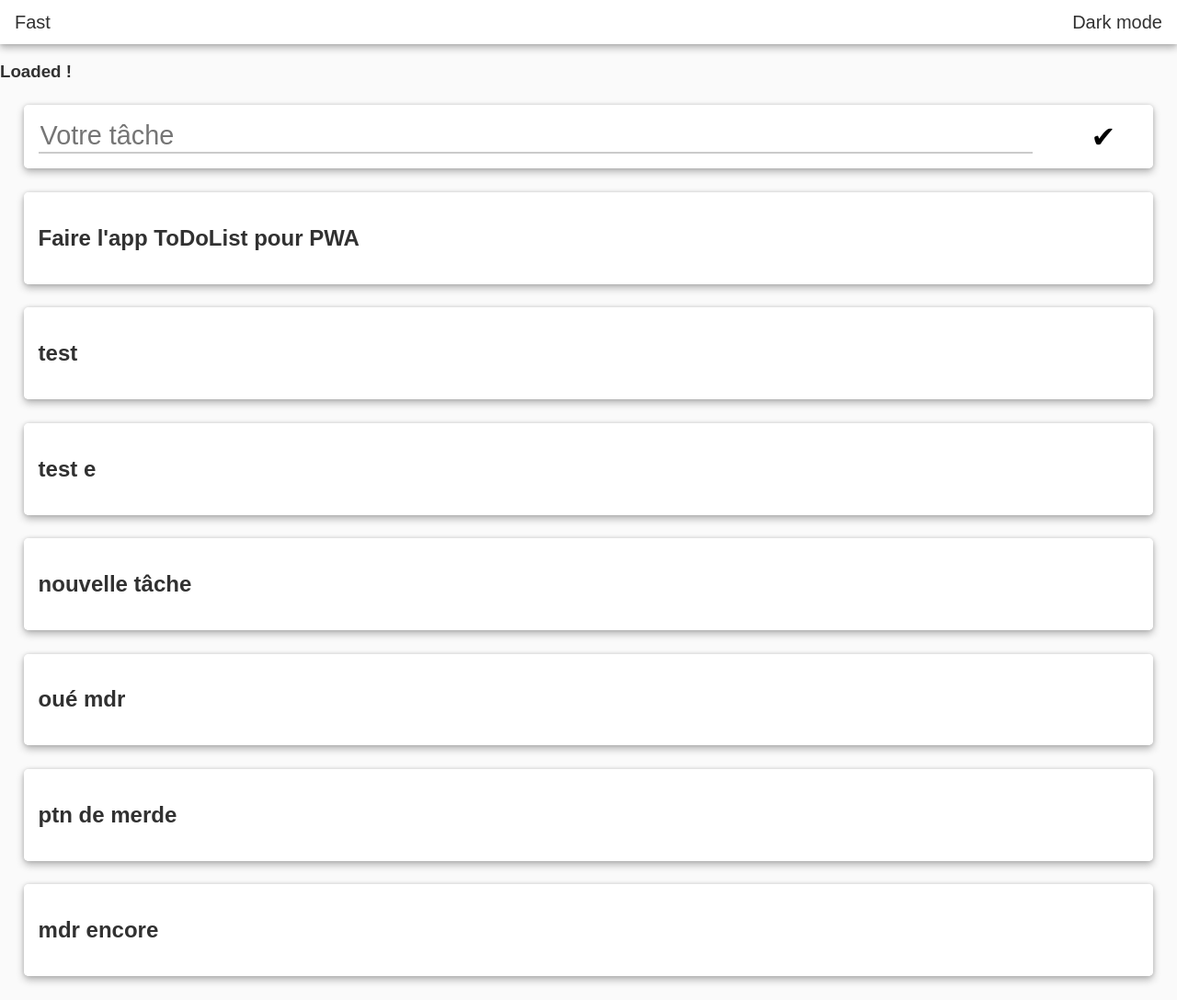
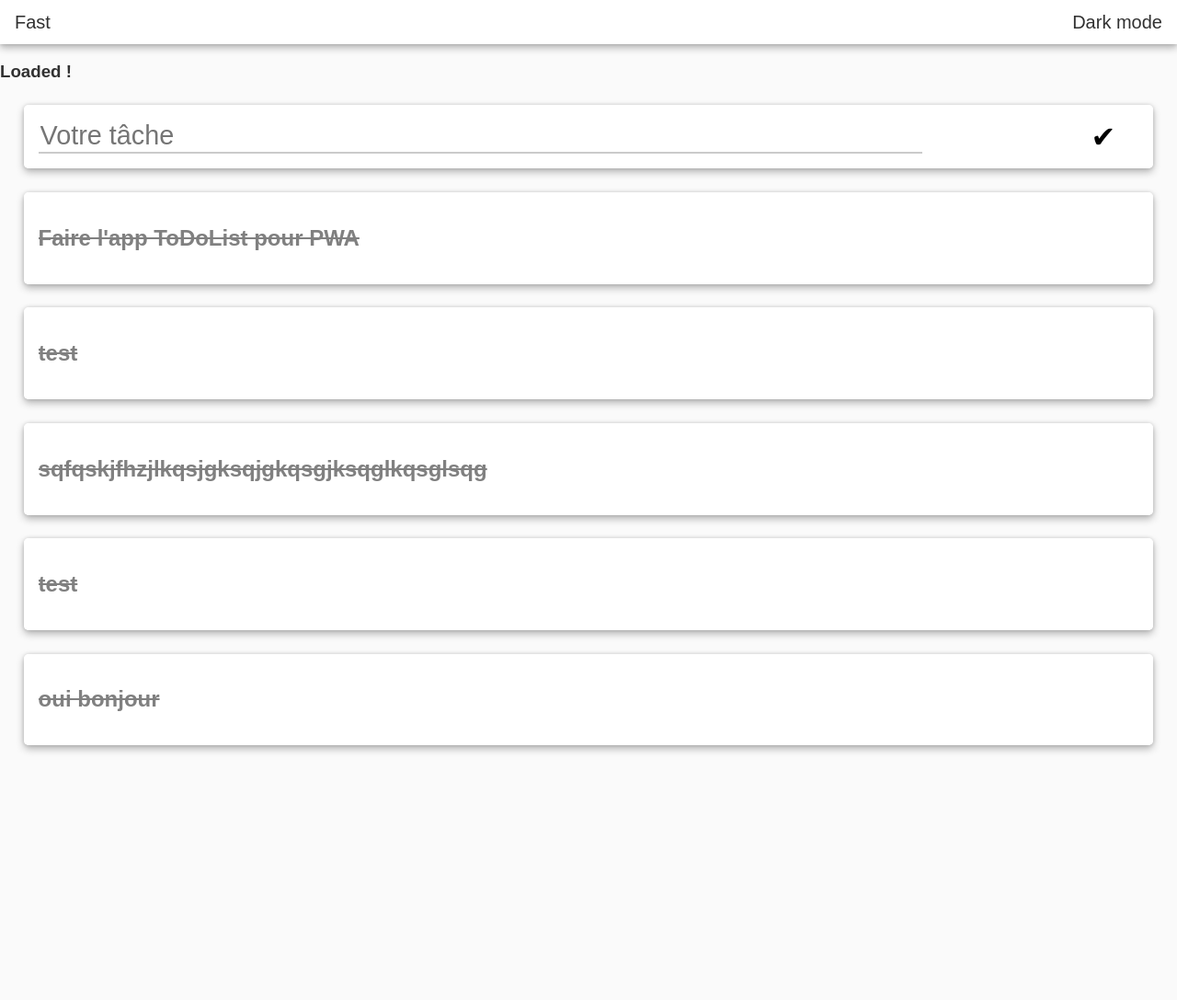
Before and after one commit to Rolloen/ToDoListPWA, a website with bundled scripts: page index.html in a window 1280 px wide. Shown: the whole page at 92% size. After the commit the page ends 836 px from the top, so only its background shows below. Built offline with nearby package versions, Linux system fonts and the light colour scheme.

Commit message:
added features to set tasks to done

```diff
--- a/data/todo.json
+++ b/data/todo.json
@@ -3,44 +3,27 @@
     {
       "id": 1,
       "title": "Faire l'app ToDoList pour PWA",
-      "isDone": false,
-      "order": 0
+      "isDone": true
     },
     {
-      "title": "test ",
-      "isDone": false,
-      "order": 0,
-      "id": 2
+      "id": 2,
+      "title": "test",
+      "isDone": true
     },
     {
-      "title": "test e",
-      "isDone": false,
-      "order": 0,
-      "id": 3
+      "id": 3,
+      "title": "sqfqskjfhzjlkqsjgksqjgkqsgjksqglkqsglsqg",
+      "isDone": true
     },
     {
-      "title": "nouvelle tâche",
-      "isDone": false,
-      "order": 0,
-      "id": 4
+      "id": 4,
+      "title": "test",
+      "isDone": true
     },
     {
-      "title": "oué mdr",
-      "isDone": false,
-      "order": 0,
-      "id": 5
-    },
-    {
-      "title": "ptn de merde",
-      "isDone": false,
-      "order": 0,
-      "id": 6
-    },
-    {
-      "title": "mdr encore",
-      "isDone": false,
-      "order": 0,
-      "id": 7
+      "id": 5,
+      "title": "oui bonjour",
+      "isDone": true
     }
   ]
 }
--- a/index.html
+++ b/index.html
@@ -101,9 +101,9 @@
   <script>
     if ('serviceWorker' in navigator) {
       window.addEventListener('load', function() {
-        navigator.serviceWorker.register('/service-worker.js', {
-          scope : '/'
-        });
+        // navigator.serviceWorker.register('/service-worker.js', {
+        //   scope : '/'
+        // });
       });
     } else {
       console.log('Use another cache method');
--- a/js/app.js
+++ b/js/app.js
@@ -28,8 +28,10 @@ import checkConnectivity from "./utils/connexion.js";
 
   document.addEventListener('dataChanged', addNewCard);
 
+  document.addEventListener('taskFinished', reloadACard);
+
+
   async function init() {
-    console.log('INITING');
 
     try {
 
@@ -52,9 +54,9 @@ import checkConnectivity from "./utils/connexion.js";
         const cardElement = new AppCard();
 
         cardElement.initCard(
+          item.id,
           item.title,
           item.isDone,
-          item.order,
           cardElement);
         listPage.appendChild(cardElement);
         return cardElement;
@@ -74,17 +76,35 @@ import checkConnectivity from "./utils/connexion.js";
 
       fetchData();
 
-        const cardElement = new AppCard();
+      const cardElement = new AppCard();
 
       cardElement.initCard(
+        newTask.id,
         newTask.title,
         newTask.isDone,
-        newTask.order,
         cardElement);
       listPage.appendChild(cardElement);
 
     } catch (error) {
       console.error(error);
+    }
+  }
+
+  async function reloadACard(data) {
+    console.log('reloading a card');
+    try {
+       let taskId = data.detail;
+      console.log(taskId);
+
+      let cardElem = document.querySelector(`[id="${taskId}"]`);
+      cardElem.setIsDone();
+
+
+      // cardElem.requestUpdate();
+
+    } catch (error) {
+      console.error(error);
+      return null;
     }
   }
 
@@ -108,6 +128,7 @@ import checkConnectivity from "./utils/connexion.js";
     }
   }
 
+
   init();
 
 })(document);
--- a/js/components/card/card.js
+++ b/js/components/card/card.js
@@ -4,12 +4,15 @@ import {
   css
 } from 'lit-element';
 
+import {
+  finishTask
+} from '../../utils/task.js'
 export default class AppCard extends LitElement {
   constructor() {
     super();
+    this.id = 0;
     this.title = "";
     this.isDone = false;
-    this.order = 0;
   }
 
   static get properties() {
@@ -21,13 +24,10 @@ export default class AppCard extends LitElement {
       isDone: {
         type: Boolean,
         reflect: true
-      },
-      order: {
-        type: Number,
-        reflect: true
       }
     }
   }
+
 
   static get styles() {
     return css `
@@ -47,20 +47,7 @@ export default class AppCard extends LitElement {
         display: block;
         text-decoration: none;
       }
-      .card figure {
-        position: relative;
-        min-height: 30vh;
-        padding: 0;
-        margin: 0;
-        background-color: hsla(0, 0%, 15%, 0.64);
-      }
-      .card img {
-        display: block;
-        object-fit: cover;
-        width: 100%;
-        height: 100%;
-        max-height: 40vh;
-      }
+
       .card .placeholder {
         background-repeat: no-repeat;
         background-size: cover;
@@ -74,35 +61,25 @@ export default class AppCard extends LitElement {
       .card main {
         padding: 1rem;
         background-color: var(--app-card-color);
-        transition: color 0.3s ease, background-color 0.3s ease;
       }
-      /**
-        * Persist animation using : animation-fill-mode set to forward
-        * @see https://developer.mozilla.org/en-US/docs/Web/CSS/animation-fill-mode
-        */
-      .fade {
-        -webkit-animation: fadeout 2s forwards; /* Safari and Chrome */
-        -moz-animation: fadeout 2s forwards; /* Firefox */
-        -ms-animation: fadeout 2s forwards; /* Internet Explorer */
-        -o-animation: fadeout 2s forwards; /* Opera */
-        animation: fadeout 2s forwards;
+
+      .card h1{
+        width : 80%;
+        white-space: nowrap;
+        overflow: hidden;
+        text-overflow: ellipsis;
+        cursor: pointer;
       }
-      /* Key frame animation */
-      @keyframes fadeout {
-        from { opacity: 1; }
-        to   { opacity: 0; }
+
+      .card h1:hover {
+        color: grey;
       }
-      /* Firefox */
-      @-moz-keyframes fadeout {
-        from { opacity: 1; }
-        to   { opacity: 0; }
+      .card del {
+        color: grey;
       }
-      /* Safari and Chrome */
-      @-webkit-keyframes fadeout {
-        from { opacity: 1; }
-        to   { opacity: 0; }
-      }
+
       @media (min-width: 600px) {
+
       }
       /* Wide layout: when the viewport width is bigger than 460px, layout
       changes to a wide layout. */
@@ -120,29 +97,36 @@ export default class AppCard extends LitElement {
     `;
   }
 
-  // firstUpdated() {
-  //   this.shadowRoot.querySelector('img')
-  //     .addEventListener('load', () => {
-  //       this.shadowRoot.querySelector('.placeholder')
-  //         .classList.add('fade');
-  //     });
-  // }
-
-  initCard(title, isDone, order) {
+  initCard(id, title, isDone) {
+    this.id = id;
     this.title = title;
     this.isDone = isDone;
-    this.order = order;
+  }
+
+  setIsDone() {
+    this.isDone = !this.isDone;
   }
 
   render() {
     return html `
       <article class="card">
         <main>
-          <h1>${this.title}</h1>
+          ${this.isDone
+              ? html`<h1 title="${this.title}"  @click="${this.finishTask}"><del>${this.title}</del></h1>`
+              : html`<h1 title="${this.title}"  @click="${this.finishTask}">${this.title}</h1>`
+          }
         </main>
       </article>
     `;
   }
+
+  finishTask() {
+    finishTask( {
+      'id': this.id,
+      'title' : this.title,
+      'isDone': !this.isDone
+    })
+  }
 }
 
 customElements.define('app-card', AppCard);
--- a/js/components/taskWriter/taskWriter.js
+++ b/js/components/taskWriter/taskWriter.js
@@ -45,7 +45,7 @@ export default class AppTaskWriter extends LitElement {
         transition: color 0.3s ease, background-color 0.3s ease;
       }
       .card input[type="text"] {
-        width: 90%;
+        width: 80%;
         font-size: 1.8rem;
         outline: none;
         border: none;
@@ -78,15 +78,6 @@ export default class AppTaskWriter extends LitElement {
     `;
   }
 
-  // firstUpdated() {
-  //   this.shadowRoot.querySelector('img')
-  //     .addEventListener('load', () => {
-  //       this.shadowRoot.querySelector('.placeholder')
-  //         .classList.add('fade');
-  //     });
-  // }
-
-
   render() {
     return html `
       <article class="card">
@@ -103,9 +94,9 @@ export default class AppTaskWriter extends LitElement {
 
     saveTask({
       "title": taskTitle.value,
-      "isDone": false,
-      "order" : 0
-    })
+      "isDone": false
+    });
+    taskTitle.value = '';
   }
 
 }
--- a/js/utils/task.js
+++ b/js/utils/task.js
@@ -1,29 +1,26 @@
+// async function getTasks(newTask) {
+//     var myHeaders = new Headers();
+//     myHeaders.append("Content-Type", "application/json");
+//     var myInit = {
+//         method: 'GET',
+//         headers: myHeaders,
+//         cache: 'default'
+//     };
+//     try {
+//         fetch("http://localhost:3000/tasks", myInit).then((data) => {
+//             return data.text()
 
+//         }).then((text) => {
+//             console.log(JSON.parse(text));
 
-async function getTasks(newTask) {
-    var myHeaders = new Headers();
-    myHeaders.append("Content-Type", "application/json");
-    var myInit = {
-        method: 'GET',
-        headers: myHeaders,
-        cache: 'default'
-    };
-    try {
-        fetch("http://localhost:3000/tasks", myInit).then((data) => {
-            return data.text()
-
-        }).then((text) => {
-            console.log(JSON.parse(text));
-
-        });
-    } catch (error) {
-        console.error(error);
-    }
-}
-
+//         });
+//     } catch (error) {
+//         console.error(error);
+//     }
+// }
 async function saveTask(newTask) {
     try {
-        fetch("http://localhost:3000/tasks", {
+        return fetch("http://localhost:3000/tasks", {
             method: "POST",
             headers: {
                 "Content-type": "application/json; charset=utf-8"
@@ -36,9 +33,10 @@ async function saveTask(newTask) {
                 detail: JSON.parse(text)
             });
             document.dispatchEvent(event);
+            return 'done';
         }).catch((error) => {
             console.error(error);
-
+            return error;
         });
 
     } catch (error) {
@@ -46,6 +44,35 @@ async function saveTask(newTask) {
     }
 }
 
+async function finishTask(task) {
+
+    try {
+        fetch(`http://localhost:3000/tasks/${task.id}`, {
+            method: "PUT",
+            headers: {
+                "Content-type": "application/json; charset=utf-8"
+            },
+            body: JSON.stringify(task)
+        }).then((data) => {
+            const event = new CustomEvent('taskFinished', {
+                detail: task.id
+            });
+            document.dispatchEvent(event);
+
+        }).then((text) => {
+            // const event = new CustomEvent('taskFinished', {
+            //     detail: JSON.parse(text)
+            // });
+            // document.dispatchEvent(event);
+
+        });
+    } catch (error) {
+        console.error(error);
+    }
+}
+
+
 export {
-    saveTask
+    saveTask,
+    finishTask
 }
```
